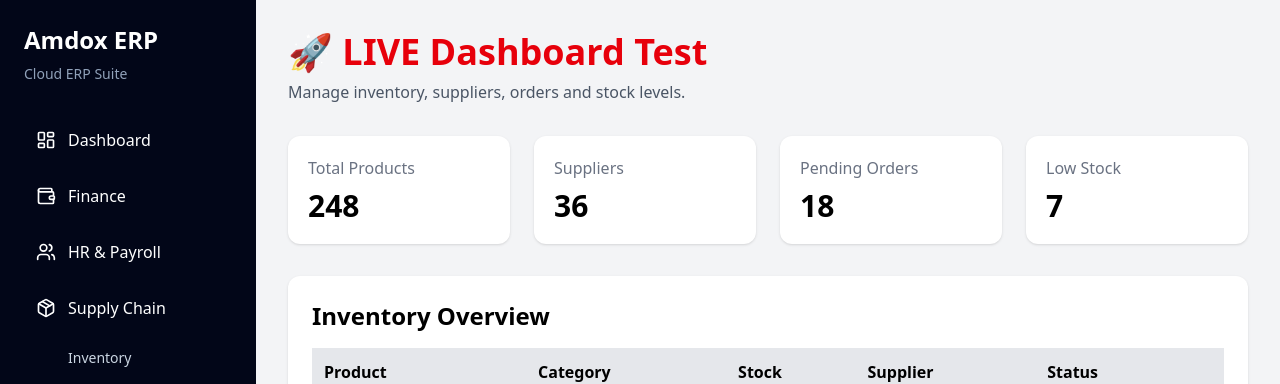
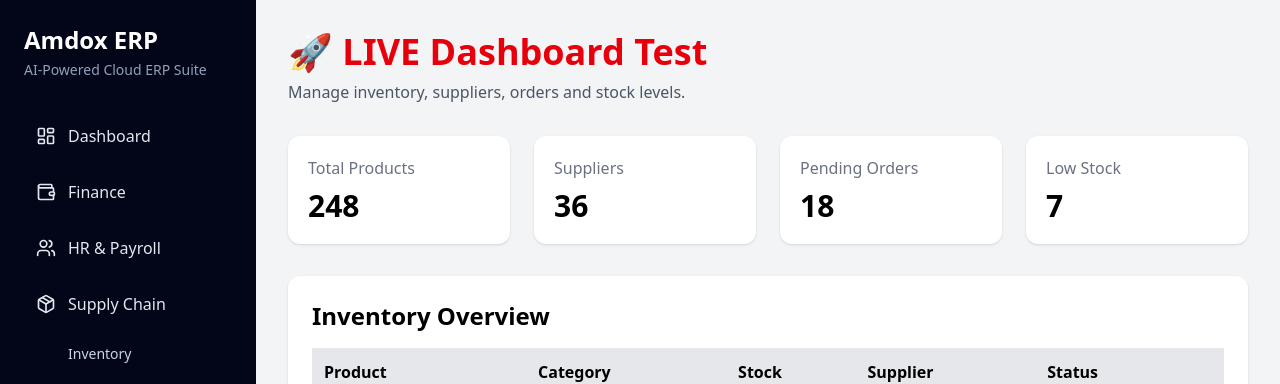
Before and after one commit to rutujashinde-stack/amdox-erp, a Next.js app in the folder apps/web/: page / in a window 1280 px wide. Shown: the top 384 px of the page. Built offline with nearby package versions, Linux system fonts and the light colour scheme.

Commit message:
Improve sidebar navigation

```diff
--- a/apps/web/components/layout/Sidebar.tsx
+++ b/apps/web/components/layout/Sidebar.tsx
@@ -1,60 +1,104 @@
 'use client';
 
 import Link from 'next/link';
-import { useRouter } from 'next/navigation';
-import { LayoutDashboard, Wallet, Users, Package, LogOut } from 'lucide-react';
+import { usePathname, useRouter } from 'next/navigation';
+import {
+  LayoutDashboard,
+  Wallet,
+  Users,
+  Package,
+  LogOut,
+} from 'lucide-react';
 import { useAuthStore } from '../../lib/authStore';
 
 export default function Sidebar() {
   const router = useRouter();
-  const logout = useAuthStore((s) => s.logout);
+  const pathname = usePathname();
+  const logout = useAuthStore((state) => state.logout);
 
   const handleLogout = () => {
     logout();
     router.push('/login');
   };
 
+  const mainLinkClass = (href: string) =>
+    `flex items-center gap-3 rounded-lg p-3 transition ${
+      pathname === href
+        ? 'bg-slate-800 text-white'
+        : 'text-slate-200 hover:bg-slate-800'
+    }`;
+
+  const subLinkClass = (href: string) =>
+    `block rounded p-2 transition ${
+      pathname === href
+        ? 'bg-slate-800 text-white'
+        : 'text-slate-300 hover:bg-slate-800'
+    }`;
+
   return (
-<aside className="sticky top-0 z-50 h-screen w-64 shrink-0 bg-slate-950 p-6 text-white">      <h1 className="mb-2 text-2xl font-bold">Amdox ERP</h1>
-      <p className="mb-8 text-sm text-slate-400">Cloud ERP Suite</p>
+    <aside className="sticky top-0 z-50 h-screen w-64 shrink-0 bg-slate-950 p-6 text-white">
+      <Link href="/dashboard" className="block">
+        <h1 className="mb-1 cursor-pointer text-2xl font-bold transition hover:text-blue-400">
+          Amdox ERP
+        </h1>
+      </Link>
+
+      <p className="mb-8 text-sm text-slate-400">
+        AI-Powered Cloud ERP Suite
+      </p>
 
       <nav className="space-y-2">
-        <Link href="/dashboard" className="flex items-center gap-3 rounded-lg p-3 hover:bg-slate-800">
+        <Link href="/dashboard" className={mainLinkClass('/dashboard')}>
           <LayoutDashboard size={20} />
           Dashboard
         </Link>
 
-        <Link href="/finance" className="flex items-center gap-3 rounded-lg p-3 hover:bg-slate-800">
+        <Link href="/finance" className={mainLinkClass('/finance')}>
           <Wallet size={20} />
           Finance
         </Link>
 
-        <Link href="/hr" className="flex items-center gap-3 rounded-lg p-3 hover:bg-slate-800">
+        <Link href="/hr" className={mainLinkClass('/hr')}>
           <Users size={20} />
           HR & Payroll
         </Link>
 
-        <Link href="/supply-chain" className="flex items-center gap-3 rounded-lg p-3 hover:bg-slate-800">
+        <Link
+          href="/supply-chain"
+          className={mainLinkClass('/supply-chain')}
+        >
           <Package size={20} />
           Supply Chain
         </Link>
 
-        <div className="ml-9 space-y-1 text-sm text-slate-300">
-          <Link href="/supply-chain/inventory" className="block rounded p-2 hover:bg-slate-800">
+        <div className="ml-9 space-y-1 text-sm">
+          <Link
+            href="/supply-chain/inventory"
+            className={subLinkClass('/supply-chain/inventory')}
+          >
             Inventory
           </Link>
-          <Link href="/supply-chain/suppliers" className="block rounded p-2 hover:bg-slate-800">
+
+          <Link
+            href="/supply-chain/suppliers"
+            className={subLinkClass('/supply-chain/suppliers')}
+          >
             Suppliers
           </Link>
-          <Link href="/supply-chain/orders" className="block rounded p-2 hover:bg-slate-800">
+
+          <Link
+            href="/supply-chain/orders"
+            className={subLinkClass('/supply-chain/orders')}
+          >
             Purchase Orders
           </Link>
         </div>
       </nav>
 
       <button
+        type="button"
         onClick={handleLogout}
-        className="absolute bottom-6 left-6 flex w-52 items-center gap-3 rounded-lg p-3 text-left hover:bg-red-600"
+        className="absolute bottom-6 left-6 flex w-52 items-center gap-3 rounded-lg p-3 text-left transition hover:bg-red-600"
       >
         <LogOut size={20} />
         Logout
```
